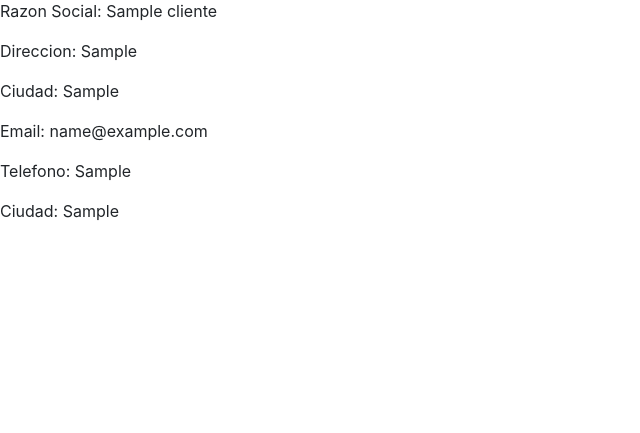
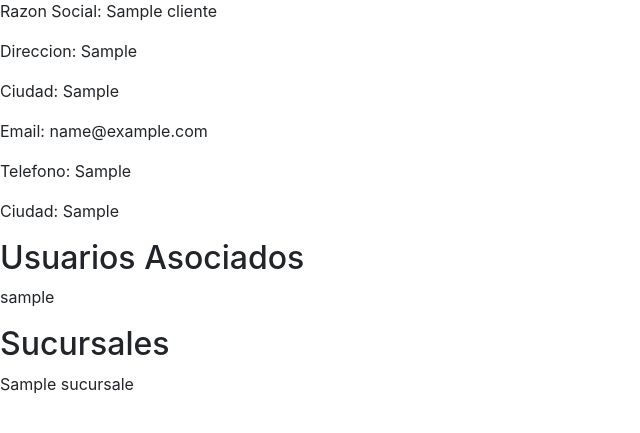
Before and after one commit to DylanYam033/KingCourier, a Django app: page /clientes/cliente/1/ in a window 1280 px wide. Shown: the part 243-676 px from the top of the page, without its empty margins (0-640 px from the left). Run offline with Django 4.2, Linux system fonts and the light colour scheme; tables that the repository leaves empty hold one stand-in row (values such as "Sample post"); some libraries are stand-ins or nearby versions.

Commit message:
Modificaciones en el detalle del cliente

```diff
--- a/GestionClientes/urls.py
+++ b/GestionClientes/urls.py
@@ -3,15 +3,15 @@ from . import views
 
 # urls propias de la app, por cada view hay una url que contiene la ruta donde esta el html y si no hay se pone solo el nombre en cuestion
 urlpatterns = [
-    path("", views.cliente, name="clientes"),
+    path("clientes/", views.cliente, name="clientes"),
     path("create/", views.create_cliente, name="create_cliente"),
-    path("accounts/", views.accouns_clients, name="accounts_client"),
-    path('cliente/<int:cliente_id>/', views.detalle_cliente, name='detalle_cliente'),
-    path('cliente/<int:cliente_id>/editar/', views.editar_cliente, name='editar_cliente'),
-    path('cliente/<int:cliente_id>/eliminar/',views.eliminar_cliente, name='eliminar_cliente'),
+    path('clientes/cliente/<int:cliente_id>/', views.detalle_cliente, name='detalle_cliente'),
+    path('clientes/cliente/<int:cliente_id>/editar/', views.editar_cliente, name='editar_cliente'),
+    path('clientes/cliente/<int:cliente_id>/eliminar/',views.eliminar_cliente, name='eliminar_cliente'),
     path("sucursales/", views.sucursal, name="sucursales"),
     path("sucursales/create/", views.create_sucursal, name="create_sucursal"),
-    path('sucursal/<int:sucursal_id>/', views.detalle_sucursal, name='detalle_sucursal'),
-    path('sucursal/<int:sucursal_id>/editar/', views.editar_sucursal, name='editar_sucursal'),
-    path('sucursal/<int:sucursal_id>/eliminar/', views.eliminar_sucursal, name='eliminar_sucursal'),
+    path('sucursales/sucursal/<int:sucursal_id>/', views.detalle_sucursal, name='detalle_sucursal'),
+    path('sucursales/sucursal/<int:sucursal_id>/editar/', views.editar_sucursal, name='editar_sucursal'),
+    path('sucursales/sucursal/<int:sucursal_id>/eliminar/', views.eliminar_sucursal, name='eliminar_sucursal'),
+    path("accounts/", views.accouns_clients, name="accounts_client"),
 ]
--- a/GestionClientes/views.py
+++ b/GestionClientes/views.py
@@ -53,8 +53,14 @@ def create_cliente(request):
 # detalles de un cliente
 def detalle_cliente(request, cliente_id):
     cliente = get_object_or_404(Cliente, pk=cliente_id)
+    # Filtrar los usuarios cuyo propietario cliente sea igual al del detalle
+    users = User.objects.filter(propietario_cliente=cliente_id)
+    # Filtrar las sucursales cuyo cliente sea igual al del detalle
+    sucursales = Sucursale.objects.filter(cliente=cliente_id)
     return render(request, 'clientes/detail.html', {
-        'cliente': cliente
+        'cliente': cliente,
+        'users': users,
+        'sucursales': sucursales,
     })
 
 # editar cliente
@@ -83,7 +89,7 @@ def eliminar_cliente(request, cliente_id):
 
 # listar sucursales registradas
 def sucursal(request):
-    sucursal = Sucursale.objects.filter(activo=True)
+    sucursal = Sucursale.objects.filter(cliente=request.user.propietario_cliente)
     if sucursal.exists():
         return render(request, 'sucursales/index.html', {
             'sucursales': sucursal
--- a/KingCourier/urls.py
+++ b/KingCourier/urls.py
@@ -6,7 +6,7 @@ from django.views.generic import TemplateView
 urlpatterns = [
     path('admin/', admin.site.urls),
     path('', include("login.urls")),
-    path('clientes/', include("GestionClientes.urls")),
+    path('', include("GestionClientes.urls")),
     path('welcome/', TemplateView.as_view(template_name='welcome.html'), name='welcome'),
     path('mensajeros/', include("GestionMensajeros.urls")),
 ]
--- a/frontend/templates/clientes/detail.html
+++ b/frontend/templates/clientes/detail.html
@@ -1,4 +1,6 @@
-{% extends 'layouts/base.html' %} {% block content %}
+{% extends 'layouts/base.html' %}
+
+{% block content %}
     <h1>Detalles del cliente</h1>
     <p>NIT: {{ cliente.identificacion }}</p>
     <p>Razon Social: {{ cliente.nombre }}</p>
@@ -7,4 +9,15 @@
     <p>Email: {{ cliente.email }}</p>
     <p>Telefono: {{ cliente.direccion }}</p>
     <p>Ciudad: {{ cliente.ciudad }}</p>
+
+    <h2>Usuarios Asociados</h2>
+    {% for cuenta in users %}
+        <p>{{cuenta}}</p>
+    {% endfor %}
+
+    <h2>Sucursales</h2>
+    {% for sucursal in sucursales %}
+        <p>{{sucursal}}</p>
+    {% endfor %}
+
 {% endblock content %}
```
Lines whose indentation alone changed are shown as unchanged.
